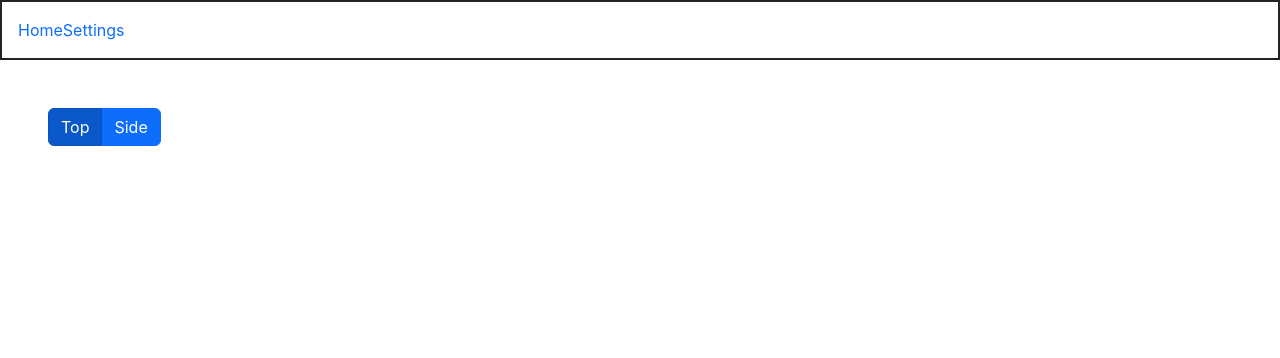
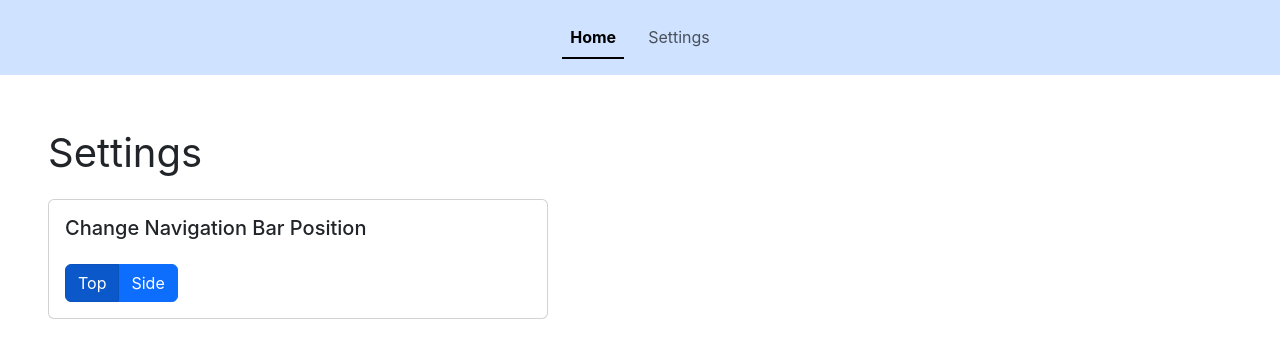
Before and after one commit to hiTushar/notes, a React (Create React App) app: page /settings in a window 1280 px wide. Shown: the top 358 px of the page. Built offline with nearby package versions, Linux system fonts and the light colour scheme.

Commit message:
Add UI fixes

```diff
--- a/src/App.js
+++ b/src/App.js
@@ -1,8 +1,7 @@
 import { BrowserRouter, Route, Routes } from 'react-router-dom';
 import './App.css';
 import { Navbar, Home, AddNote, Note, Settings } from './Components';
-import { useDispatch, useSelector } from 'react-redux';
-import { useEffect, useState } from 'react';
+import { useSelector } from 'react-redux';
 
 function App() {
   const navbar = useSelector(state => state.navbar);
@@ -24,10 +23,8 @@ function App() {
   return (
     <div className="App">
       <BrowserRouter>
-        <div style={{ display: 'flex', flexDirection: getFlexDirection() }}>
-          <div style={{ border: 'solid 1px' }}>
-            <Navbar navbar={navbar} style={{...getNavbarStyle()}} />
-          </div>
+        <div className={`d-flex flex-${getFlexDirection()}`} style={{ height: '100vh' }}>
+          <Navbar navbar={navbar} style={{...getNavbarStyle()}} />
           <div className='flex-grow-1'>
             <Routes>
                 <Route path='/' element={<Home />} />
--- a/src/Components/AddNote/AddNote.js
+++ b/src/Components/AddNote/AddNote.js
@@ -27,8 +27,9 @@ export default function AddNote() {
 
     return (
         <div className="p-5">
+            <p className="fs-1">Add a new note</p>
             <Card>
-                <Card.Header>Add a new note</Card.Header>
+                <Card.Header>{new Date().toLocaleString('en-IN')}</Card.Header>
                 <Card.Body>
                     <Form onSubmit={onSubmit}>
                         <Form.Group controlId='title'>
--- a/src/Components/Home/Home.js
+++ b/src/Components/Home/Home.js
@@ -1,4 +1,4 @@
-import { Container, Button } from "react-bootstrap";
+import { Button } from "react-bootstrap";
 import { useNavigate } from "react-router-dom";
 import NoteList from "../NoteList/NoteList";
 
@@ -7,12 +7,11 @@ export default function Home() {
 
     return (
         <div className="p-5">
+            <p className="fs-1">Home</p>
             <Button variant="primary" onClick={() => navigate("/add")}>
                 Add Note
             </Button>
-            <Container>
-                <NoteList />
-            </Container>
+            <NoteList />
         </div>
     );
 }
--- a/src/Components/Navbar/Navbar.js
+++ b/src/Components/Navbar/Navbar.js
@@ -5,12 +5,18 @@ export default function NavbarComponent(props) {
     const { style } = props;
 
     return (
-        <NavbarBS className='p-3' style={{ border: 'solid 1px', width: style.width, display: 'flex', flexDirection: style.linkFlex }}>
-            <Nav>
-                <Link to="/">Home</Link>
-            </Nav>
-            <Nav>
-                <Link to="/settings">Settings</Link>
+        <NavbarBS className='p-3 bg-primary-subtle' style={{ ...style }}>
+            <Nav className='m-auto d-flex' variant='underline' defaultActiveKey="home" style={{ flexDirection: style.linkFlex }}>
+                <Nav.Item>
+                    <Nav.Link eventKey='home' as={Link} to='/'>
+                        Home
+                    </Nav.Link>
+                </Nav.Item>
+                <Nav.Item>
+                    <Nav.Link eventKey='settings' as={Link} to='/settings'>
+                        Settings
+                    </Nav.Link>
+                </Nav.Item>
             </Nav>
         </NavbarBS>
     );
--- a/src/Components/NoteList/NoteList.js
+++ b/src/Components/NoteList/NoteList.js
@@ -1,4 +1,4 @@
-import { Container, ListGroup } from "react-bootstrap";
+import { ListGroup } from "react-bootstrap";
 
 export default function NoteList() {
     let allNotes = localStorage.getItem("notes");
@@ -15,6 +15,6 @@ export default function NoteList() {
     };
 
     return (
-        <Container>{allNotes && getList()}</Container>
+        <div>{allNotes && getList()}</div>
     )
 }
--- a/src/Components/Settings/Settings.js
+++ b/src/Components/Settings/Settings.js
@@ -1,5 +1,5 @@
 import { useDispatch, useSelector } from "react-redux";
-import { ToggleButton, ToggleButtonGroup } from 'react-bootstrap';
+import { Card, ToggleButton, ToggleButtonGroup } from 'react-bootstrap';
 import navbarDirection from "../../Redux/Actions/navbarActions";
 
 export default function Settings() {
@@ -12,10 +12,18 @@ export default function Settings() {
 
     return (
         <div className="p-5">
-            <ToggleButtonGroup type='radio' name='navbar-setting' defaultValue={navbar} onChange={changeNavbarPosition}>
-                <ToggleButton id='top' value='top'>Top</ToggleButton>
-                <ToggleButton id='side' value='side'>Side</ToggleButton>
-            </ToggleButtonGroup>
+            <p className="fs-1">Settings</p>
+            <Card style={{ width: '500px' }}>
+                <Card.Body>
+                    <Card.Title className="mb-4">Change Navigation Bar Position</Card.Title>
+                    <Card.Text>
+                        <ToggleButtonGroup type='radio' name='navbar-setting' defaultValue={navbar} onChange={changeNavbarPosition}>
+                            <ToggleButton id='top' value='top'>Top</ToggleButton>
+                            <ToggleButton id='side' value='side'>Side</ToggleButton>
+                        </ToggleButtonGroup>
+                    </Card.Text>
+                </Card.Body>
+            </Card>
         </div>
     )
 }
```
Also changed, not shown: 1 other file (tests, documents, lock files or other folders).
